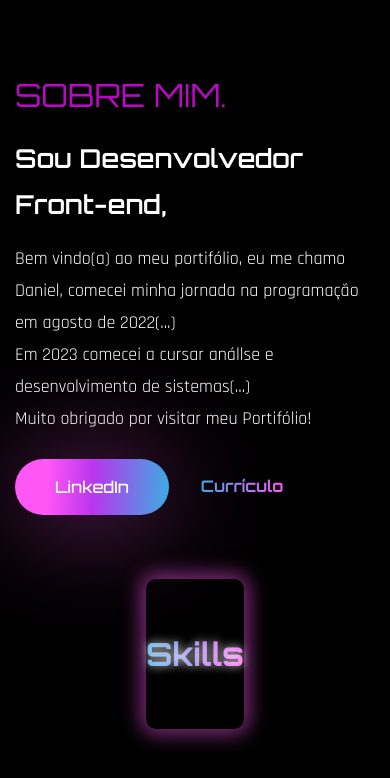
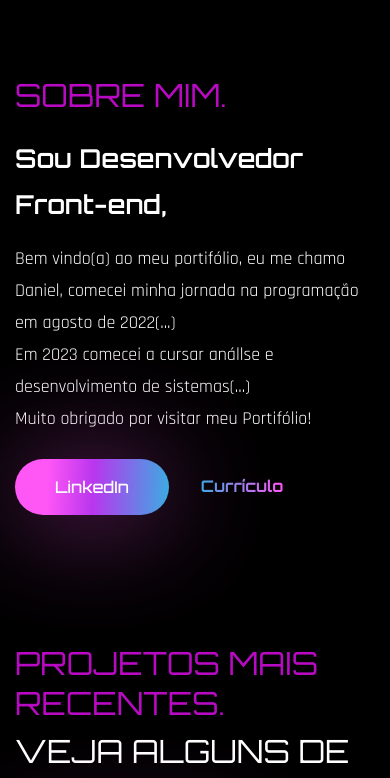
Before and after one commit to danielqueirozc/Portfolio, a React (Create React App) app: page / in a window 390 px wide. Shown: the part 1190-1968 px from the top of the page. Built offline with nearby package versions, Linux system fonts and the light colour scheme; a web font is replaced by a local one.

Commit message:
I fixed the skills mobile

```diff
--- a/src/components/Home.jsx
+++ b/src/components/Home.jsx
@@ -62,7 +62,7 @@ export default function Home() {
                   <FaLinkedin />
                 </a>
 
-                <a href="assets/curriculo.pdf" download="Curriculo">
+                <a href="curriculo.pdf" download="curriculo">
                   <BsFileText />
                 </a>
               </motion.div>
--- a/src/components/Nav.jsx
+++ b/src/components/Nav.jsx
@@ -18,10 +18,11 @@ export default function Nav() {
             <BiUser />
           </Link>
 
+        <div className="hidden lg:flex">
           <Link to="skills" activeClass="active" smooth={true} spy={true} className="cursor-pointer w-[60px] h-[60px] flex items-center justify-center">
             <BsClipboardData />
           </Link>
-
+        </div>
           <Link to="work" activeClass="active" smooth={true} spy={true} className="cursor-pointer w-[60px] h-[60px] flex items-center justify-center">
             <BsBriefcase />
           </Link>
--- a/src/components/Skills.jsx
+++ b/src/components/Skills.jsx
@@ -12,7 +12,7 @@ import { fadeIn } from '../variants'
 export default function Skills() {
   return(
     <section className="section flex items-center" id="skills">
-      <Link className="container mx-auto">
+      <Link className="container mx-auto hidden lg:block">
 
         <motion.div variants={fadeIn('left', 0.3)}
             initial="hidden"
```
Also changed, not shown: 1 other file (tests, documents, lock files or other folders).
